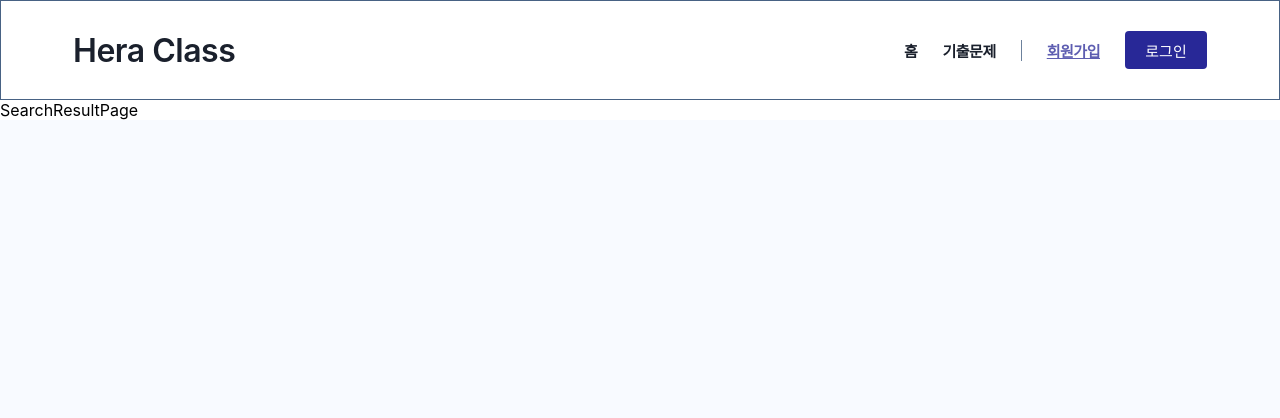
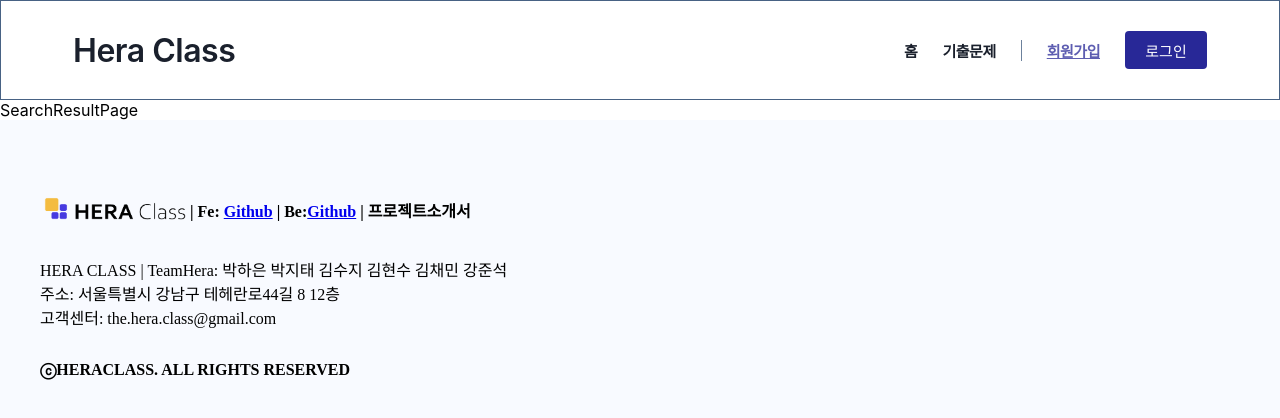
Before and after one commit to THE-HERA-CLASS/HC-frontend, a React (Create React App) app: page /searchresultpage in a window 1280 px wide. Shown: the top 418 px of the page. Built offline with nearby package versions, Linux system fonts and the light colour scheme; no server answers.

Commit message:
[Refactor] 푸터 변경

```diff
--- a/src/components/layout/Footer.jsx
+++ b/src/components/layout/Footer.jsx
@@ -1,8 +1,36 @@
 import React from 'react';
 import { styled } from 'styled-components';
+import CustomText from '../common/CustomText';
+import logo from '../../Img/MainPage/hera-class-logo-black.png';
 
 function Footer() {
-  return <Container></Container>;
+  return (
+    <Container>
+      <ItemBox>
+        <LogoBox>
+          <Img src={logo} />
+          <CustomText fontWeight='700' fontSize='1rem'>
+            | Fe: <a href='https://github.com/THE-HERA-CLASS/HC-frontend'>Github</a> | Be:
+            <a href='https://github.com/THE-HERA-CLASS/HC-backend'>Github</a> | 프로젝트소개서
+          </CustomText>
+        </LogoBox>
+
+        <p />
+
+        <CustomText fontSize='1rem'>HERA CLASS | TeamHera: 박하은 박지태 김수지 김현수 김채민 강준석</CustomText>
+
+        <CustomText fontSize='1rem'>주소: 서울특별시 강남구 테헤란로44길 8 12층</CustomText>
+
+        <CustomText fontSize='1rem'>고객센터: the.hera.class@gmail.com</CustomText>
+
+        <p />
+
+        <CustomText fontWeight='700' fontSize='1rem'>
+          ⓒHERACLASS. ALL RIGHTS RESERVED
+        </CustomText>
+      </ItemBox>
+    </Container>
+  );
 }
 
 const Container = styled.div`
@@ -12,5 +40,29 @@
   width: 100%;
   height: 347px;
   background: #f8faff;
+
+  display: flex;
+  align-items: center;
+  justify-content: center;
+`;
+
+const ItemBox = styled.div`
+  width: 1200px;
+  height: 100%;
+  padding-top: 150px;
+  display: flex;
+  flex-direction: column;
+`;
+
+const Img = styled.img`
+  width: 150px;
+  height: 30px;
+`;
+
+const LogoBox = styled.div`
+  display: flex;
+  flex-direction: row;
+  align-items: center;
+  justify-content: baseline;
 `;
 export default Footer;
```
Also changed, not shown: src/Img/MainPage/hera-class-logo-black.png (added), 1 other file (tests, documents, lock files or other folders).
